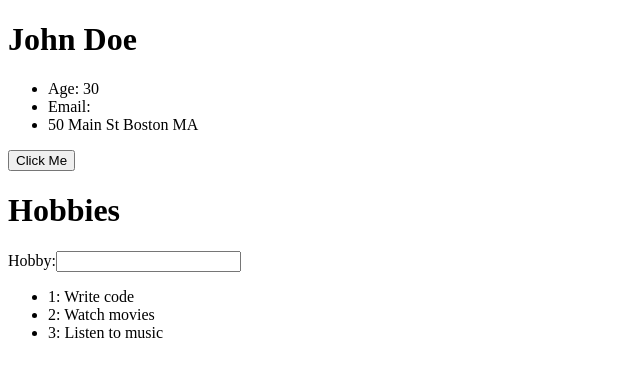
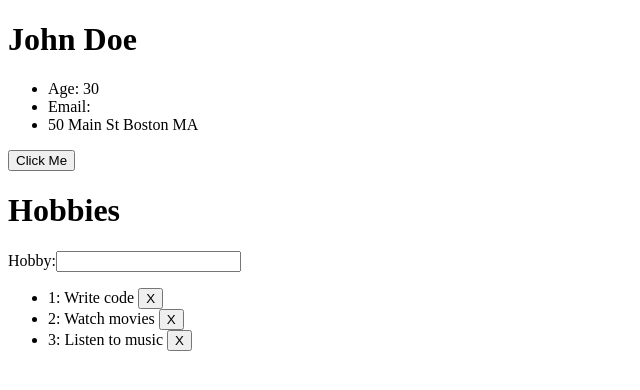
Before and after one commit to Dshoe/a4app-angular-example, an Angular app: page / in a window 1280 px wide. Shown: the top 390 px of the page, without its empty margins (0-640 px from the left). Built offline with nearby package versions, Linux system fonts and the light colour scheme.

Commit message:
Add a button to delete hobbies

```diff
--- a/src/app/components/user/user.component.html
+++ b/src/app/components/user/user.component.html
@@ -16,5 +16,7 @@
 </form>
 
 <ul>
-  <li *ngFor="let hobby of hobbies; let i = index">{{i + 1}}: {{hobby}}</li>
+  <li *ngFor="let hobby of hobbies; let i = index">
+    {{i + 1}}: {{hobby}} <button (click)="deleteHobby(hobby)">X</button>
+  </li>
 </ul>
--- a/src/app/components/user/user.component.ts
+++ b/src/app/components/user/user.component.ts
@@ -39,6 +39,16 @@
     return false;
   }
 
+  deleteHobby(hobby) {
+    console.log(hobby);
+
+    for (let i = 0; i < this.hobbies.length; i++) {
+      if (this.hobbies[i] == hobby) {
+        this.hobbies.splice(i, 1);
+      }
+    }
+  }
+
 }
 
 interface Address {
```
